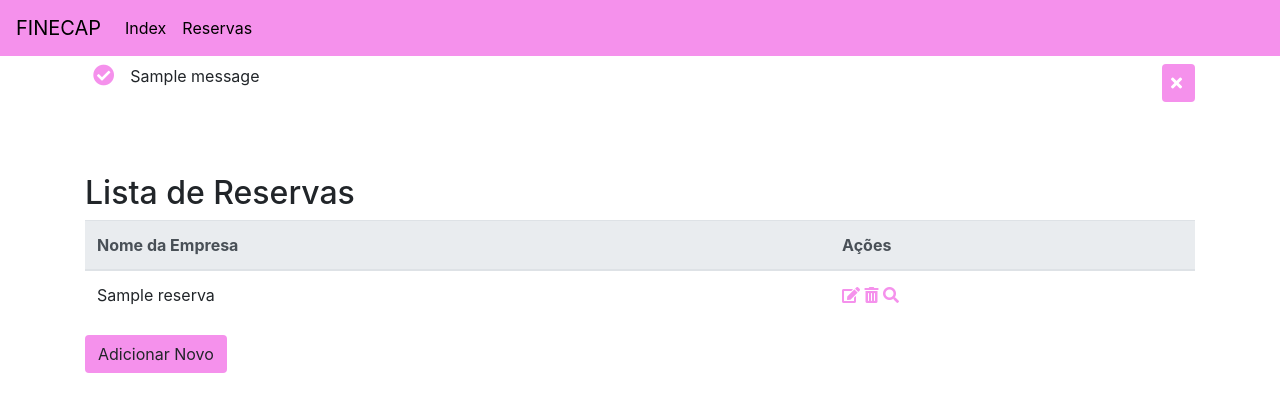
After one commit to claraolv/workspace, a Django app: page /reserva/listar in a window 1280 px wide. The commit adds this page. Shown: the top 412 px of the page. Run offline with Django 4.2, Linux system fonts and the light colour scheme; tables that the repository leaves empty hold one stand-in row (values such as "Sample post"); one stand-in notice (Sample message) is shown; some libraries are stand-ins or nearby versions.

Commit message:
segudo commit

```diff
--- a/main/urls.py
+++ b/main/urls.py
@@ -16,15 +16,25 @@ Including another URLconf
 """
 from django.contrib import admin
 from django.urls import path
-from reservas.views import reserva_criar, reserva_editar, reserva_listar, reserva_remover
-from core.views import index,detalhe_reserva
+from core.views import HomeView, ReservaDetailView
+
+from reservas.views import ReservasListView, ReservaCreateView, ReservaDeleteView, ReservaUpdateView
+from django.conf.urls.static import static
+from django.conf import settings
+
 urlpatterns = [
-    path('admin/', admin.site.urls),
-    path('',index,name='index'),
-    path('detalhe_reserva/<int:id>',detalhe_reserva,name='detalhe_reserva'),
+    path("admin/", admin.site.urls),
+    # path('',index,name='index'),
+    path('', HomeView.as_view(), name='index'),
+    path('reservas/detail/<int:pk>/', ReservaDetailView.as_view(), name='detalhe_reserva'),
+    # path('detalhe/<int:id>/', detalhe_reserva, name='detalhe_reserva'),
 
-    path('reserva_criar/',reserva_criar,name='reserva_criar'),
-    path('reserva_listar/',reserva_listar,name='reserva_listar'),
-    path('reserva_remover/<int:id>/',reserva_remover,name='reserva_remover'),
-    path('reserva_editar/<int:id>/',reserva_editar,name='reserva_editar'),
-]
+
+    path('reserva/',ReservaCreateView.as_view(),name='reserva_criar'),
+    path('reserva/editar/<int:pk>/',ReservaUpdateView.as_view(), name='reserva_editar'),
+    path('reserva/remover/<int:pk>/',ReservaDeleteView.as_view(),name='reserva_remover'),
+    path('reserva/listar', ReservasListView.as_view(), name='reserva_listar'),
+
+
+
+]+ static(settings.MEDIA_URL, document_root=settings.MEDIA_ROOT)
--- a/reservas/forms.py
+++ b/reservas/forms.py
@@ -12,6 +12,6 @@ class ReservasForm(ModelForm):
             'cnpj' : forms.TextInput(attrs={'class': 'form-control' }),
             'nome_empresa' : forms.TextInput(attrs={'class': 'form-control' }),
             'categoria_empresa' : forms.TextInput(attrs={'class': 'form-control' }),
-            'quitado' : forms.TextInput(attrs={'class': 'form-control' }),
+
             'stand' : forms.Select(attrs={'class': 'form-control' }),
         }
--- a/reservas/models.py
+++ b/reservas/models.py
@@ -5,5 +5,5 @@ class Reservas(models.Model):
     cnpj = models.CharField(max_length=150)
     nome_empresa = models.CharField(max_length=150)
     categoria_empresa = models.CharField(max_length=150)
-    quitado = models.BooleanField()
+    quitado= models.BooleanField()
     stand = models.ForeignKey(Stand, on_delete=models.CASCADE)
--- a/reservas/templates/reservas/form.html
+++ b/reservas/templates/reservas/form.html
@@ -39,7 +39,7 @@
 
         </div>
 
-        <button type="submit" class="btn btn-primary">Enviar</button>
+        <button style="background-color: rgb(245, 145, 236)" type="submit" class="btn ">Enviar</button>
       </form>
 </div>
 {% endblock %}
--- a/reservas/templates/reservas/reservas.html
+++ b/reservas/templates/reservas/reservas.html
@@ -3,6 +3,8 @@
 {% block title %}Lista de Reservas{% endblock %}
 
 {% block content %}
+
+
 <div class="mt-5">
     <h2>Lista de Reservas</h2>
 
@@ -14,22 +16,27 @@
             </tr>
         </thead>
         <tbody>
-            {% for reserva in reservas %}
+            {% for object in object_list %}
             <tr>
-                <td>{{reserva.nome_empresa}}</td>
+                <td>{{object.nome_empresa}}</td>
                 <td>
-                    <a href="{% url 'reserva_editar' id=reserva.id %}"><i class="fas fa-edit"></i></a>
-                    <a href="{% url 'reserva_remover' id=reserva.id %}"><i class="fas fa-trash-alt"></i></a>
-                    <a href="{% url 'detalhe_reserva' id=reserva.id %}"><i class="fas fa-search"></i></a>
+                    <a style=" color: rgb(245, 145, 236)" href="{% url 'reserva_editar' pk=object.pk %}"><i class="fas fa-edit"></i></a>
+                    <a style=" color: rgb(245, 145, 236)" href="{% url 'reserva_remover' pk=object.pk %}"><i class="fas fa-trash-alt"></i></a>
+                    <a style=" color: rgb(245, 145, 236)" href="{% url 'detalhe_reserva' pk=object.pk %}"><i class="fas fa-search"></i></a>
+                </td>
+            </tr>
+            {% empty %}
+            <tr>
+                <td colspan="4">
+                    <p>Não existem reservas cadastradas.</p>
                 </td>
             </tr>
             {% endfor %}
-            <!-- Adicione mais linhas como essas para gerar mais dados -->
         </tbody>
     </table>
 
     <div class="mb-3">
-        <a href="{% url 'reserva_criar' %}" class="btn btn-primary">Adicionar Novo</a>
+        <a style=" background-color: rgb(245, 145, 236)" href="{% url 'reserva_criar' %}" class="btn ">Adicionar Novo</a>
     </div>
 </div>
 {% endblock %}
--- a/reservas/views.py
+++ b/reservas/views.py
@@ -1,42 +1,31 @@
-from django.shortcuts import render,redirect,get_object_or_404
-from .models import Reservas
+from django.urls import reverse_lazy
+from django.views import generic
+from reservas.models import Reservas
 from .forms import ReservasForm
+from django.contrib.messages import views
+
 # Create your views here.
 
-def reserva_criar(request):
-    if request.method =="POST":
-        form = ReservasForm(request.POST)
-        if form.is_valid():
-            form.save()
-            form = ReservasForm()
-    else:
-        form = ReservasForm()
+class ReservasListView(generic.ListView):
+    model = Reservas
+    template_name = "reservas/reservas.html"
 
-    return render(request,'reservas/form.html',{'form':form})
+class ReservaCreateView(views.SuccessMessageMixin, generic.CreateView):
+  model = Reservas
+  form_class = ReservasForm
+  success_url = reverse_lazy("reserva_listar")
+  success_message= 'Cadastrado com sucesso!'
+  template_name = "reservas/form.html"
 
 
+class ReservaDeleteView(generic.DeleteView):
+  model = Reservas
+  success_url = reverse_lazy("reserva_listar")
+  template_name = "reservas/reservas_confirm_delete.html"
 
-def reserva_editar(request,id):
-    reserva = get_object_or_404(Reservas, id=id)
-    if request.method == "POST":
-        form = ReservasForm(request.POST, instance=reserva)
-        if form.is_valid():
-            form.save()
-            return redirect('reserva_listar')
-    else:
-        form = ReservasForm(instance=reserva)
-
-    return render (request,'reservas/form.html',{'form':form})
-
-
-def reserva_listar(request):
-    reservas = Reservas.objects.all()
-    context = {
-        'reservas':reservas
-    }
-    return render(request, 'reservas/reservas.html',context)
-
-def reserva_remover(request,id):
-    reserva = get_object_or_404(Reservas, id=id)
-    reserva.delete()
-    return redirect('reserva_listar')
+class ReservaUpdateView(views.SuccessMessageMixin,generic.UpdateView):
+  model = Reservas
+  form_class = ReservasForm
+  success_url = reverse_lazy("reserva_listar")
+  success_message= 'Alterações salvas!'
+  template_name = "reservas/form.html"
--- a/stand/models.py
+++ b/stand/models.py
@@ -2,5 +2,7 @@ from django.db import models
 
 # Create your models here.
 class Stand(models.Model):
-    localização = models.CharField(max_length=150)
+    localizacao = models.CharField(max_length=150)
     valor = models.FloatField()
+    def __str__(self):
+        return self.localizacao
--- a/templates/base.html
+++ b/templates/base.html
@@ -1,5 +1,6 @@
 <!DOCTYPE html>
 <html lang="pt-br">
+
 <head>
     <meta charset="utf-8">
     <meta name="viewport" content="width=device-width, initial-scale=1, shrink-to-fit=no">
@@ -12,40 +13,61 @@
             left: 0;
             bottom: 0;
             width: 100%;
-            background-color: #f8f9fa;
-            color: #6c757d;
+            background-color: rgb(248, 246, 246);
+            color: #000000;
             text-align: center;
             border-top: 1px solid #e5e5e5;
         }
-        .navbar-nav {
+
+        .navbar {
             width: 100%;
             justify-content: center;
+            background-color: rgb(245, 145, 236);
+        }
+        .nav-link{
+            color: #000000;
+        }
 
+        .navbar-brand{
+            color: #000000;
         }
+
     </style>
 </head>
+
 <body>
-    <nav class="navbar navbar-expand-lg navbar-light bg-light">
-        <a class="navbar-brand" href="#">Minha Aplicação</a>
-        <button class="navbar-toggler" type="button" data-toggle="collapse" data-target="#navbarNav" aria-controls="navbarNav" aria-expanded="false" aria-label="Toggle navigation">
+
+    <nav class="navbar navbar-expand-lg ">
+        <a class="navbar-brand" href="#">FINECAP</a>
+        <button class="navbar-toggler" type="button" data-toggle="collapse" data-target="#conteudoNavbarSuportado" aria-controls="conteudoNavbarSuportado" aria-expanded="false" aria-label="Alterna navegação">
           <span class="navbar-toggler-icon"></span>
         </button>
-        <div class="collapse navbar-collapse" id="navbarNav">
-            <ul class="navbar-nav">
-                <li class="nav-item">
+
+        <div class="collapse navbar-collapse" id="conteudoNavbarSuportado">
+          <ul class="navbar-nav mr-auto">
+            <li class="nav-item active">
                 <a class="nav-link" href="{% url 'index' %}">Index</a>
             </li>
             <li class="nav-item">
                 <a class="nav-link" href="{% url 'reserva_listar' %}">Reservas</a>
             </li>
+
           </ul>
-        </div>
+
       </nav>
+    <main role="main" class="container">
+        {% if messages %}
+        {% include "layouts/mensagem.html" %}
+        {% endif %}
 
-    <main role="main" class="container">
-        {% block content %}{% endblock %}
+        {% block alerts %}
+
+        {% endblock %}
+
+        {% block content %}
+
+        {% endblock %}
     </main>
+</body>
 
-    <footer class="footer">
-        <div class="container">
-            <span class="text-muted">Disc
+</html>
--- /dev/null
+++ b/templates/layouts/mensagem.html
@@ -0,0 +1,18 @@
+{% for message in messages %}
+  <script>
+  function recarregarAPagina(){
+      window.location.reload();
+  }
+  </script>
+  <div class="br-message {{ message.tags }} d-flex justify-content-between " id='mensagem' role="alert">
+    <div class="content d-flex">
+      <div class="icon m-2">
+        <i style='color: rgb(245, 145, 236)' class="fas fa-check-circle fa-lg" aria-hidden="true"></i>
+      </div>
+      <div class="message-body m-2">
+        <p>{{ message|safe }}</p>
+      </div>
+    </div>
+    <button onclick="recarregarAPagina()" style='background-color: rgb(245, 145, 236) ; color: white' class="btn mt-2 mb-4 pl-2" type="button" aria-label="Fechar"><i class="fas fa-times" aria-hidden="true"></i></button>
+  </div>
+{% endfor %}
```
Also changed, not shown: core/views.py (+8 -4 lines), reservas/templates/reservas/reservas_confirm_delete.html (added, +22 -0 lines), db.sqlite3, stand/migrations/0002_rename_localização_stand_localizacao.py (added). Lines whose indentation alone changed are shown as unchanged.
